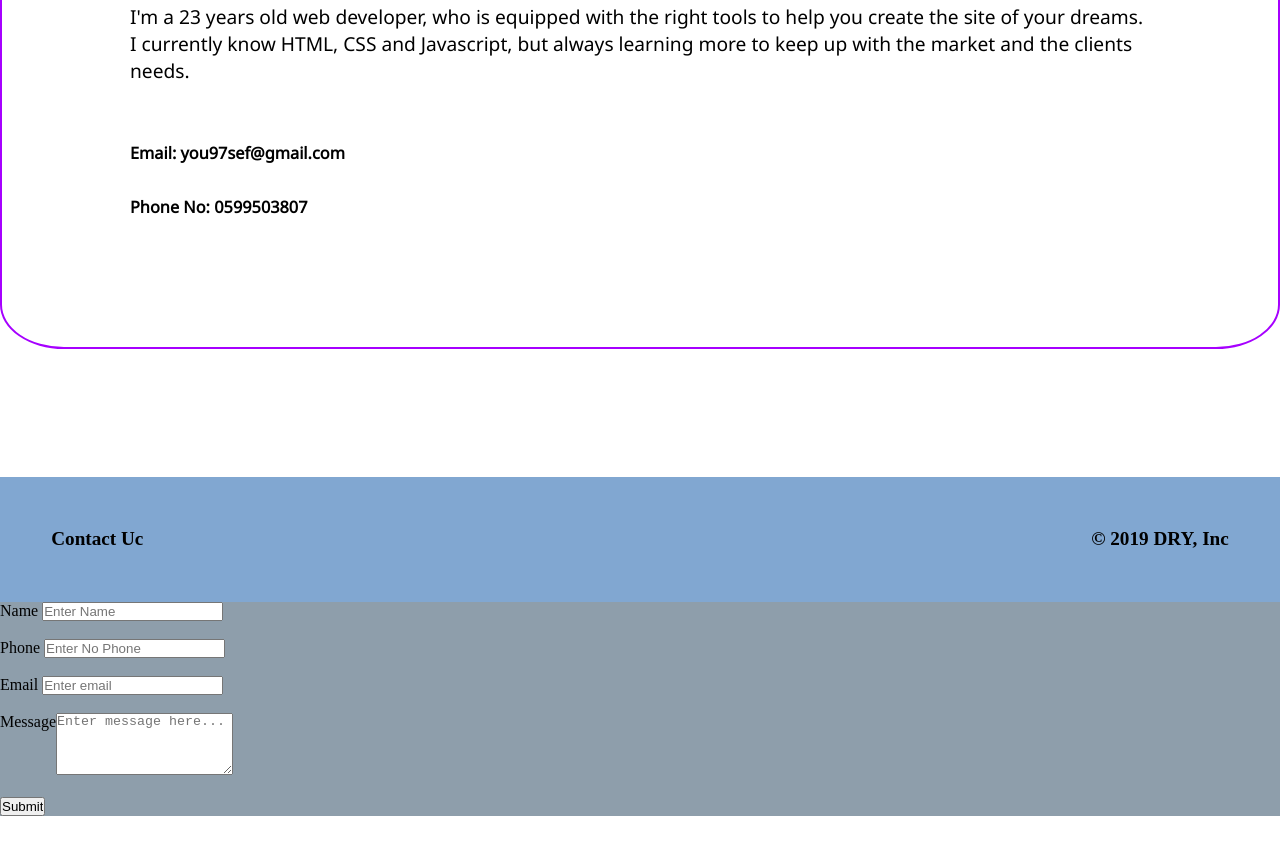
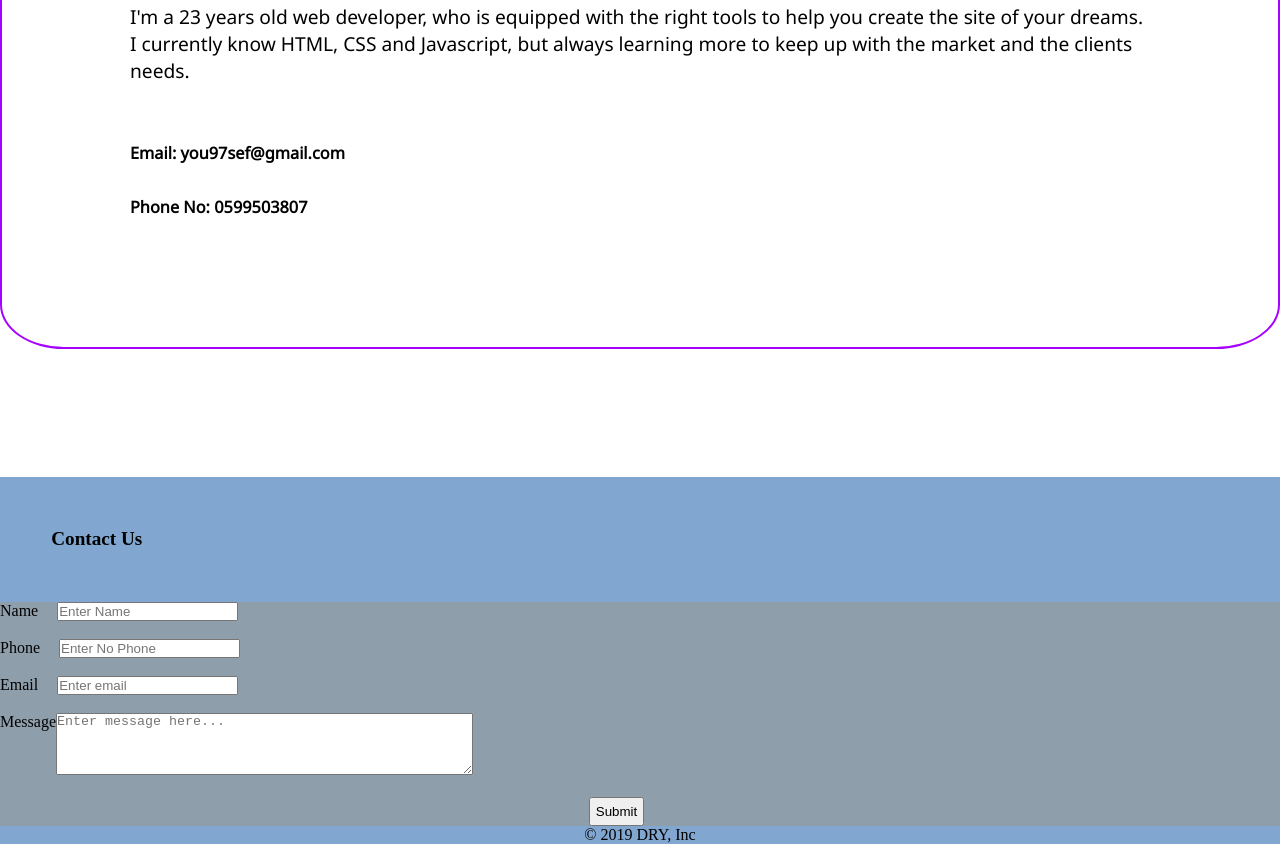
Before and after one commit to fack2/DRYY, a plain HTML site: page index.html in a window 1280 px wide. Shown: the part 4313-5157 px from the top of the page. Before the commit the page ends 5129 px from the top, so only its background shows below. Drawn offline with Linux system fonts and the light colour scheme.

Commit message:
changed footer

```diff
--- a/index.html
+++ b/index.html
@@ -131,33 +131,34 @@
     <footer>
       <nav id="footerNav">
         <ul>
-          <li>Contact Uc</li>
-          <li id="toFloatRight">© 2019 DRY, Inc</li>
+          <li>Contact Us</li>
         </ul>
       </nav>
 
       <form id="fo">
-        <label
-          >Name <input type="text" name="name" placeholder="Enter Name"
-        /></label>
+        <label class="label">Name </label><input type="text" name="name" placeholder="Enter Name"/>
         <br /><br />
-        <label
-          >Phone <input type="text" name="phone" placeholder="Enter No Phone"
-        /></label>
+        <label class="label"
+          >Phone </label><input type="text" name="phone" placeholder="Enter No Phone"
+        />
         <br /><br />
-        <label
-          >Email <input type="text" name="email" placeholder="Enter email"
-        /></label>
+        <label class="label"
+          >Email </label><input type="text" name="email" placeholder="Enter email"
+        />
         <br /><br />
         <label style="float: left;">Message </label>
         <textarea
           rows="4"
+          cols="50"
           name="message"
           placeholder="Enter message here..."
         ></textarea>
         <br /><br />
-        <input type="button" name="button" value="Submit" />
+        <input type="button" id="bu" name="button" value="Submit" />
       </form>
+      <nav id="copyNav">
+        © 2019 DRY, Inc
+      </nav>
     </footer>
   </body>
 </html>
--- a/style.css
+++ b/style.css
@@ -34,7 +34,13 @@ li {
   padding: 10%;
   border-radius: 5%;
 }
+#fo{
+  text-align: left;
 
+}
+[input]text{
+  margin-left: 50px;
+}
 .dq {
   float: right;
   margin: 10% 5%;
@@ -43,7 +49,9 @@ li {
   font-size: 130%;
   font-style: italic;
 }
-
+.label{
+  margin-right: 15px;
+}
 .ry {
   float: right;
   margin: 10% 2% 10% 30%;
@@ -55,6 +63,7 @@ li {
 span {
   font-weight: bold;
   font-size: 85%;
+
 }
 
 #description1 {
@@ -115,6 +124,15 @@ a:hover {
 #footerNav {
   background: #81a7d1;
 }
-#toFloatRight {
-  float: right;
+#copyNav {
+  background: #81a7d1;
+ text-align: center;
+
 }
+#bu{
+padding: 5px;
+margin-left: 46%;
+}
+#bu:hover{
+  background-color: #00a0c6
+}
```
